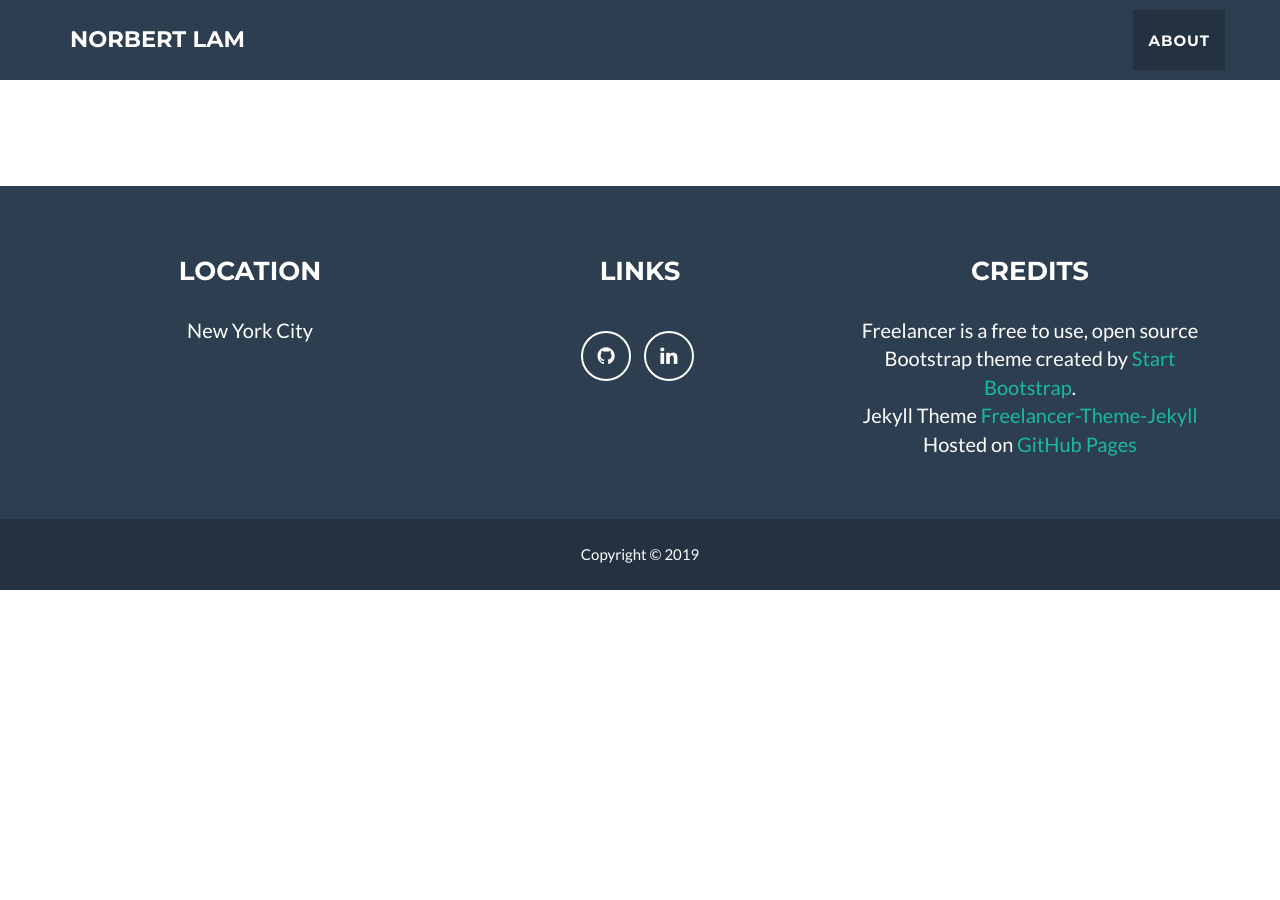
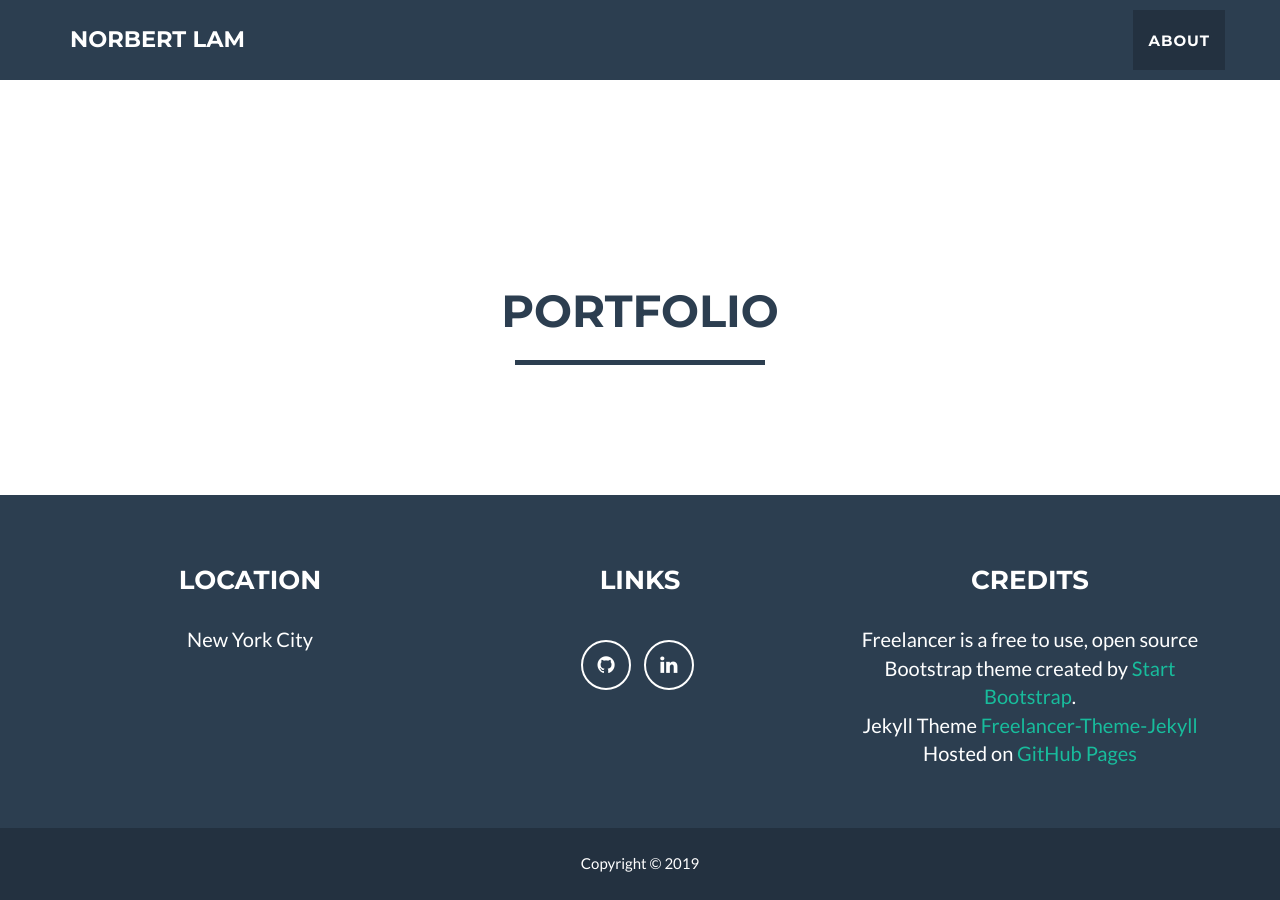
Before and after one commit to NorbertLam/norbertlam.github.io, a Jekyll site: the page built from index.html, in a window 1280 px wide and 900 px high, scrolled down 921 px. Built offline with Jekyll 4.4.1, drawn with Linux system fonts in a browser that asks for light colours; before the commit the page ends 1511 px from its top, so only the background shows below that.

Commit message:
portfolio wip

```diff
--- /dev/null
+++ b/_includes/portfolio_grid.html
@@ -0,0 +1,26 @@
+
+    <!-- Portfolio Grid Section -->
+    <section id="portfolio">
+      <div class="container">
+          <div class="row">
+              <div class="col-lg-12 text-center">
+                  <h2>Portfolio</h2>
+                  <hr class="star-primary">
+              </div>
+          </div>
+          <div class="row">
+              {% for post in site.posts %}
+                  <div class="col-sm-4 portfolio-item">
+                      <a href="#portfolioModal-{{ post.modal-id }}" class="portfolio-link" data-toggle="modal">
+                          <div class="caption">
+                              <div class="caption-content">
+                                  <i class="fa fa-search-plus fa-3x"></i>
+                              </div>
+                          </div>
+                          <img src="img/portfolio/{{ post.img }}" class="img-responsive" alt="{{ post.alt }}">
+                      </a>
+                  </div>
+              {% endfor %}
+          </div>
+      </div>
+  </section>
--- a/_layouts/default.html
+++ b/_layouts/default.html
@@ -5,6 +5,7 @@
     {% include nav.html %}
     {% include header.html %}
     {% include about.html %}
+    {% include portfolio_grid.html %}
 
     {% include footer.html %}
     {% include modals.html %}
```
Also changed, not shown: _posts/hilightr.markdown (added, +12 -0 lines).
